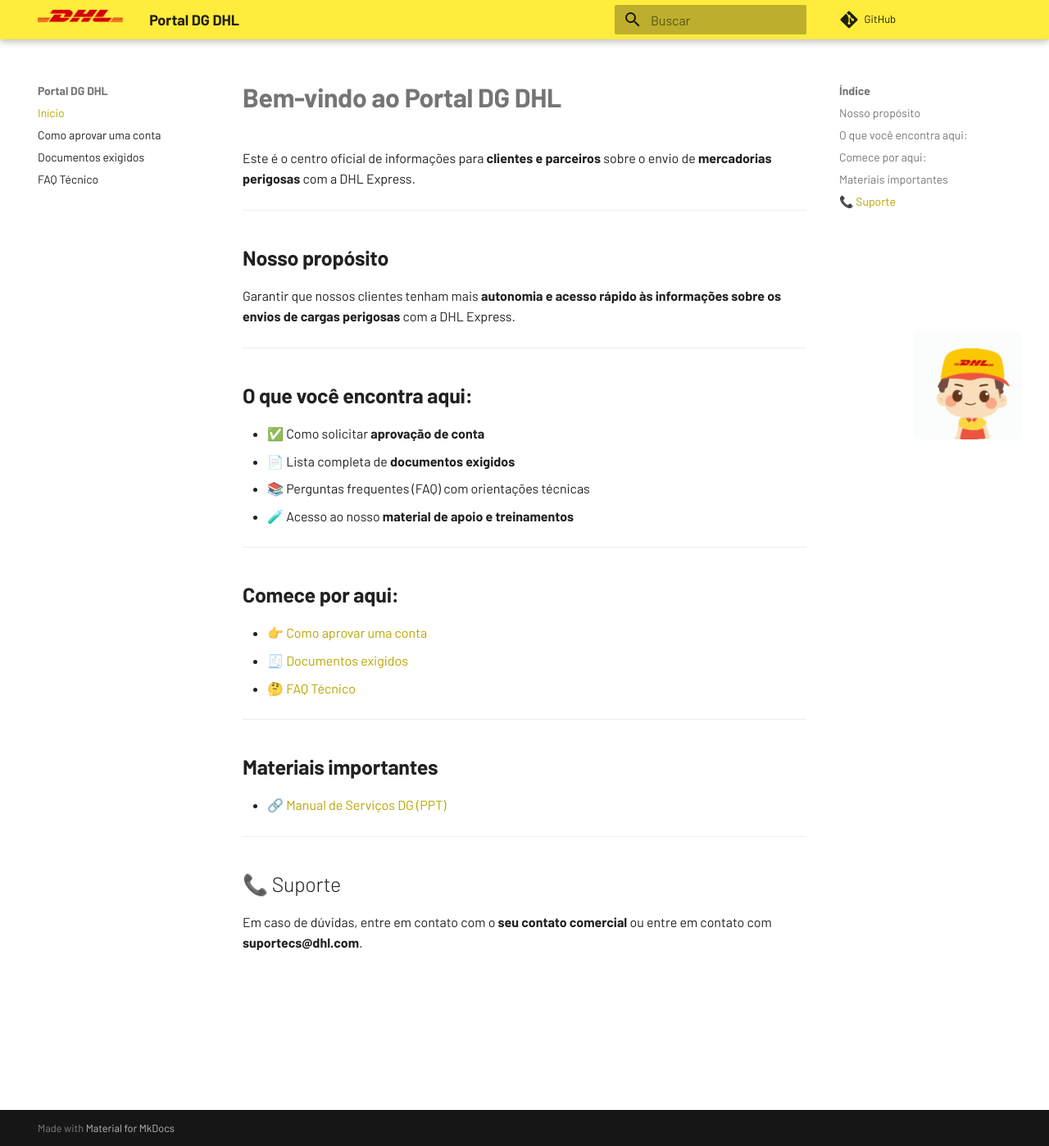
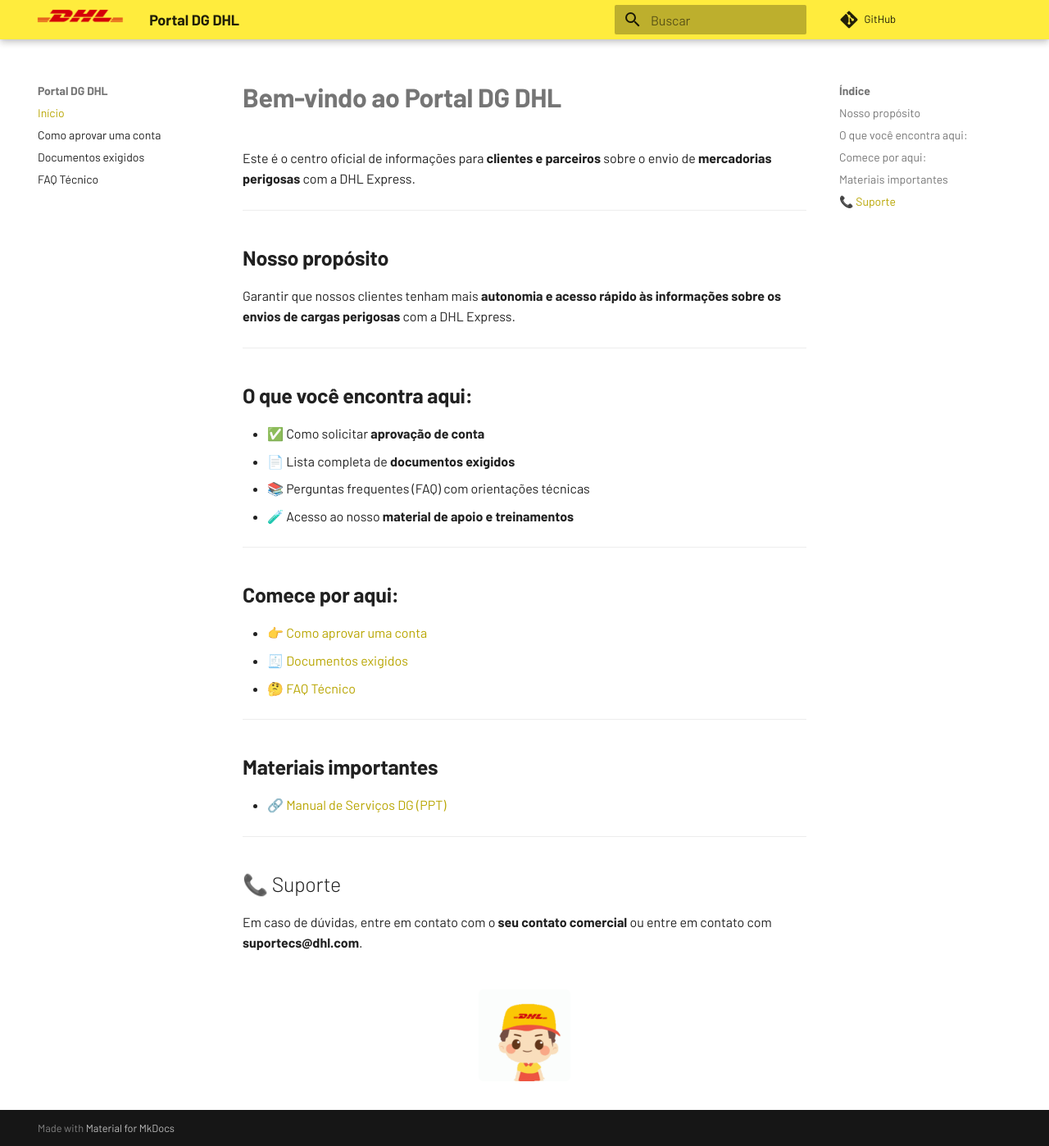
Before and after one commit to portaldangerousgoods/dpdhl, an MkDocs documentation site: the page built from docs/index.md, in a window 1280 px wide and 1398 px high. Shown: the whole window at 82% size. Built offline with MkDocs 1.6.1 and Material for MkDocs 9.7.7, drawn with Linux system fonts in a browser that asks for light colours; comment, search, counter and statistics services are not loaded.

Commit message:
Update index.md

```diff
--- a/docs/index.md
+++ b/docs/index.md
@@ -1,9 +1,4 @@
 # **Bem-vindo ao Portal DG DHL**
-
-<!-- GIF abaixo do índice lateral -->
-<div style="position: absolute; right: 30px; top: 400px; width: 140px;">
-  <img src="avião-dhl.gif" alt="Avião DHL" style="width: 100%; background: #fff; border-radius: 10px; padding: 4px;">
-</div>
 
 Este é o centro oficial de informações para **clientes e parceiros** sobre o envio de **mercadorias perigosas** com a DHL Express.
 
@@ -41,3 +36,7 @@
 ## 📞 Suporte
 
 Em caso de dúvidas, entre em contato com o **seu contato comercial** ou entre em contato com **suportecs@dhl.com**.
+
+<div style="text-align: center; margin-top: 40px;">
+  <img src="avião-dhl.gif" alt="Avião DHL" style="max-width: 120px; background: #fff; border-radius: 10px; padding: 4px;">
+</div>
```
